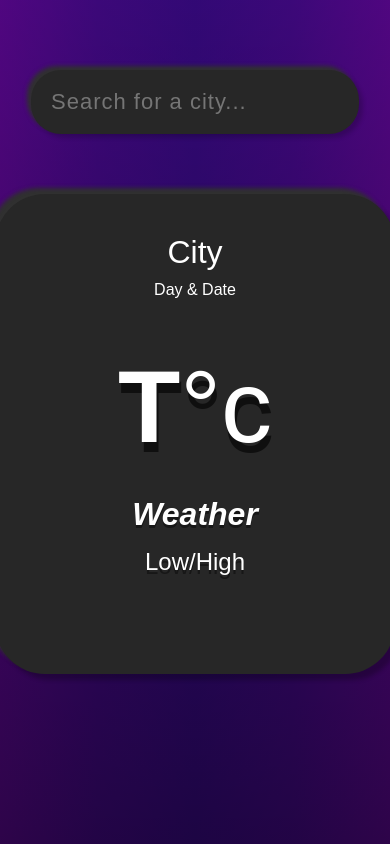
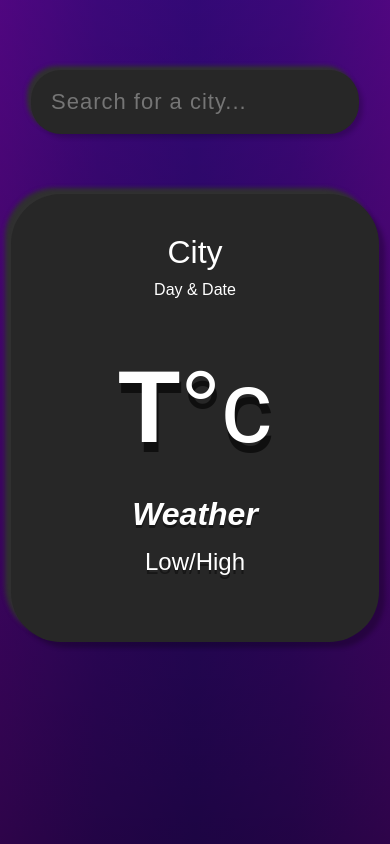
Before and after one commit to shraddha-gupta1/Weather-app, a plain HTML site: page index.html in a window 390 px wide. Drawn offline with Linux system fonts and the light colour scheme.

Commit message:
Update style.css

```diff
--- a/style.css
+++ b/style.css
@@ -101,3 +101,23 @@ body{
     font-weight: 500;
     text-shadow: 0px 4px rgba(0, 0, 0, 0.4);
   }
+ @media screen and (max-width: 500px) {
+    .card{
+      width: 20rem;
+      height: 28rem;
+      border-radius: 50px;
+      box-shadow: 6px 6px 4px rgba(0, 0, 0, 0.248),-6px -6px 4px rgba(48, 48, 48);
+      background-color: rgba(39, 39, 39);
+      padding: 40px;
+  }
+  }
+  @media screen and (max-width: 700px) {
+    .card{
+      width: 23rem;
+      height: 28rem;
+      border-radius: 50px;
+      box-shadow: 6px 6px 4px rgba(0, 0, 0, 0.248),-6px -6px 4px rgba(48, 48, 48);
+      background-color: rgba(39, 39, 39);
+      padding: 40px;
+  }
+  }
```
